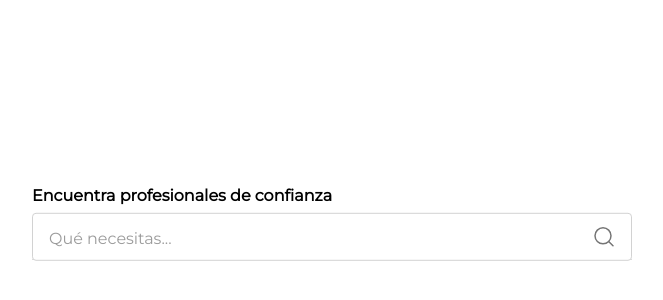
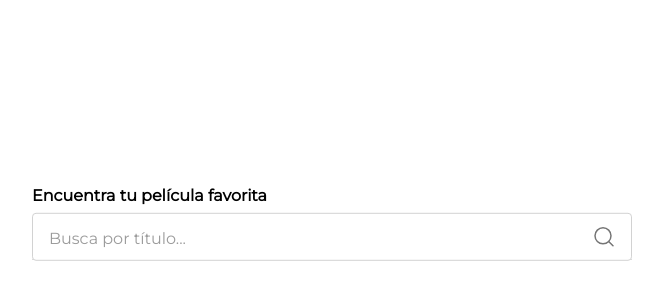
Before and after one commit to m-bp/autocomplete, a React (Create React App) app: page / in a window 1280 px wide. Shown: the part 176-476 px from the top of the page, without its empty margins (308-971 px from the left). Built offline with nearby package versions, Linux system fonts and the light colour scheme.

Commit message:
Update the input's label and placeholder

```diff
--- a/src/App.js
+++ b/src/App.js
@@ -71,8 +71,8 @@ function App() {
     <div className="app">
       <form autoComplete="off">
         <Autocomplete
-          label="Encuentra profesionales de confianza"
-          placeholder="Qué necesitas..."
+          label="Encuentra tu película favorita"
+          placeholder="Busca por título..."
           value={query}
           onChange={handleChange}
           suggestions={suggestions}
```
